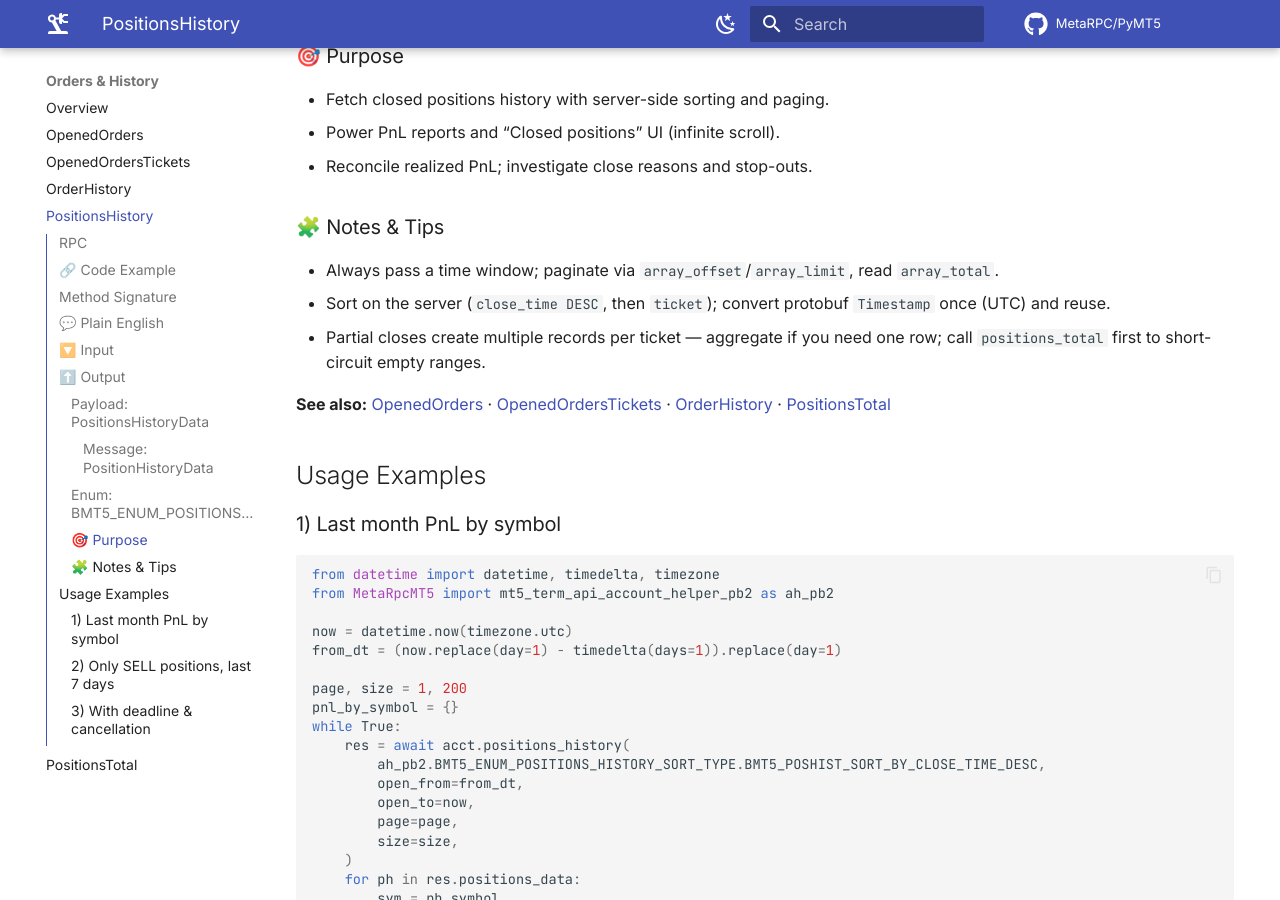
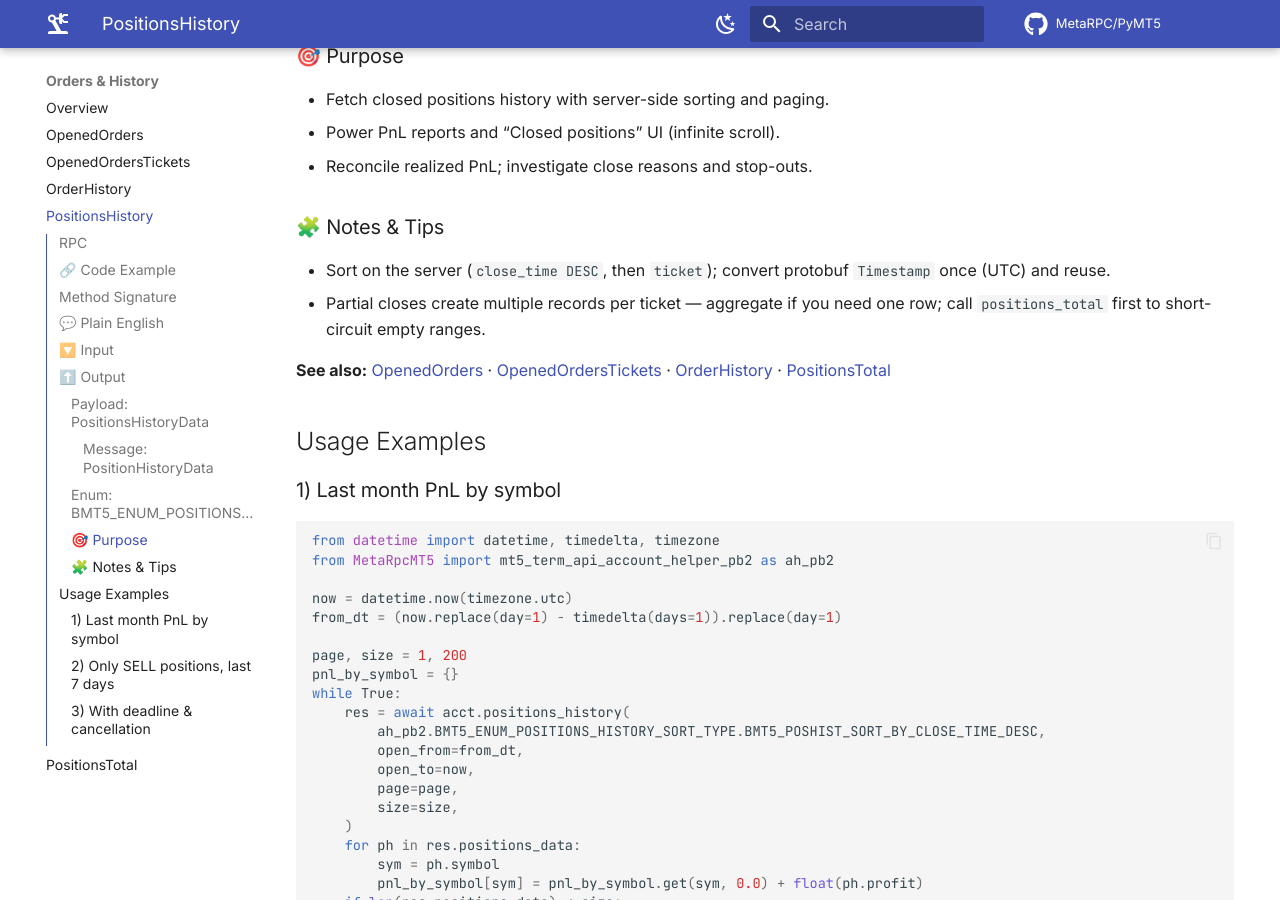
Before and after one commit to MetaRPC/PyMT5, an MkDocs documentation site: the page built from docs/MT5Account/Orders_Positions_History/positions_history.md, in a window 1280 px wide and 900 px high, scrolled down 4341 px. Built offline with MkDocs 1.6.1 and Material for MkDocs 9.7.7, drawn with Linux system fonts in a browser that asks for light colours; comment, search, counter and statistics services are not loaded.

Commit message:
Update positions_history.md

```diff
--- a/docs/MT5Account/Orders_Positions_History/positions_history.md
+++ b/docs/MT5Account/Orders_Positions_History/positions_history.md
@@ -143,7 +143,6 @@ async def positions_history(
 - Reconcile realized PnL; investigate close reasons and stop-outs.
 
 ### 🧩 Notes & Tips
-- Always pass a time window; paginate via `array_offset`/`array_limit`, read `array_total`.
 - Sort on the server (`close_time DESC`, then `ticket`); convert protobuf `Timestamp` once (UTC) and reuse.
 - Partial closes create multiple records per ticket — aggregate if you need one row; call `positions_total` first to short-circuit empty ranges.
 
```
